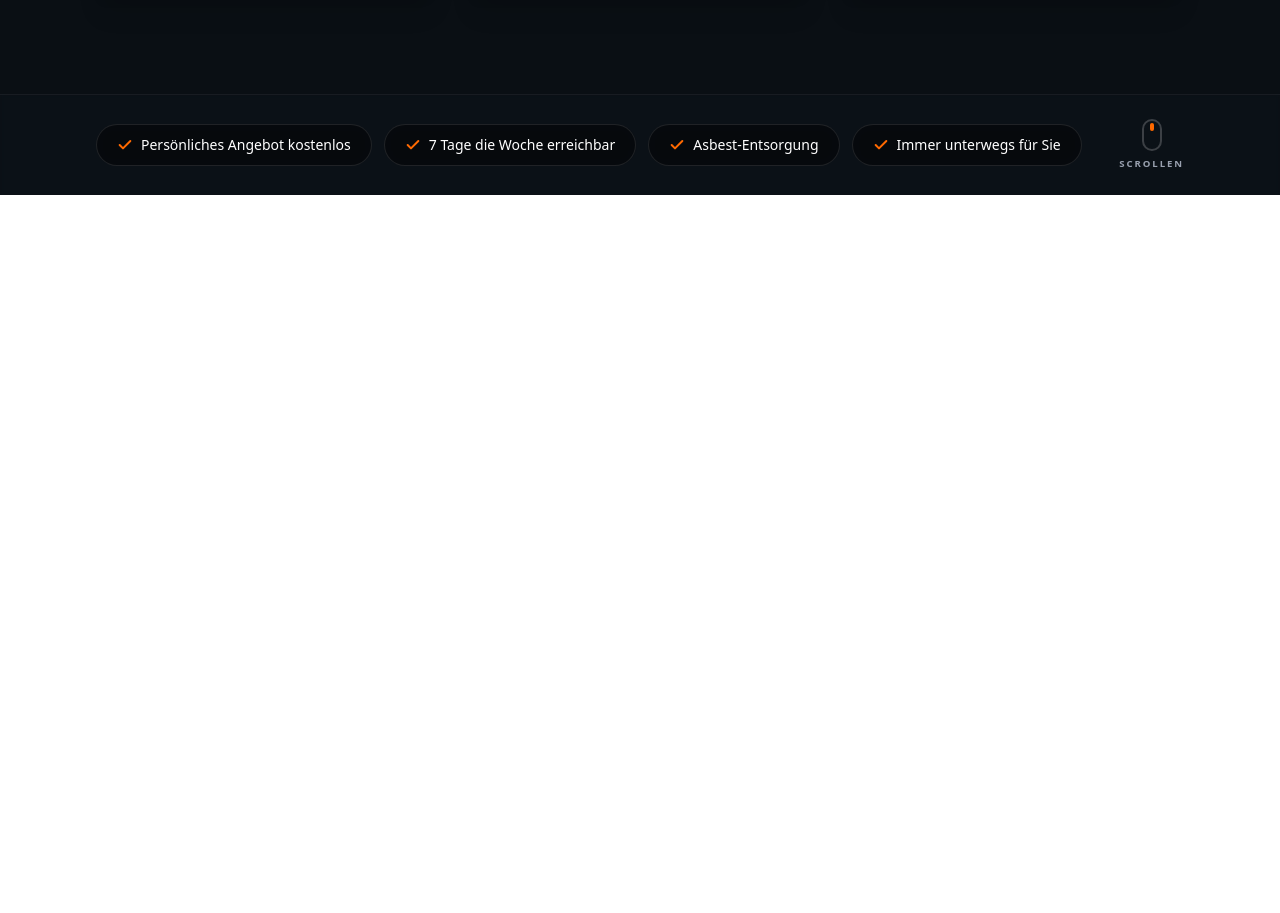
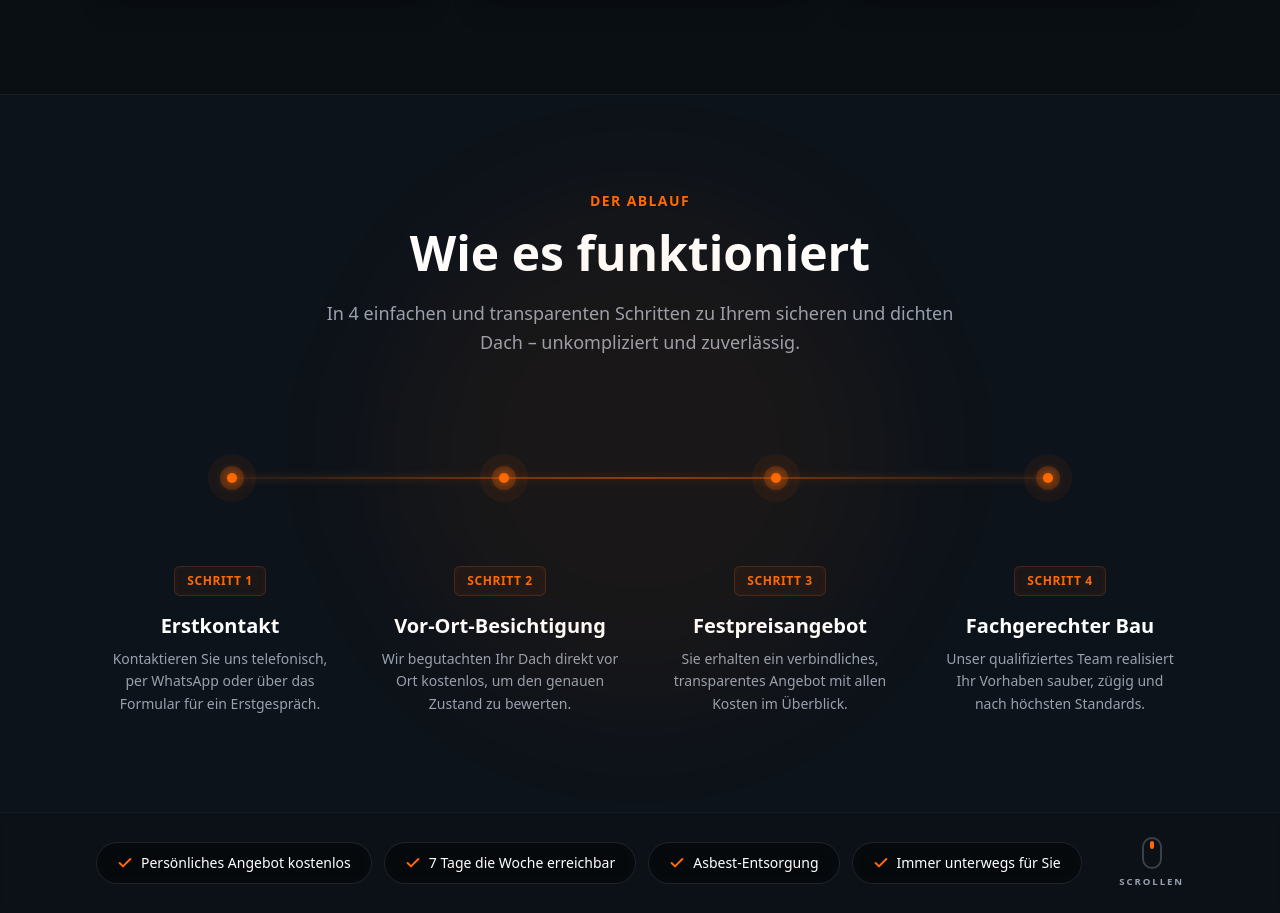
Before and after one commit to Moatez-km/roofing-website, a React (Vite) app: page / in a window 1280 px wide. Shown: the part 3635-4548 px from the top of the page. Before the commit the page ends 3830 px from the top, so only its background shows below. Built offline with nearby package versions, Linux system fonts and the light colour scheme.

Commit message:
Add Ablauf section with custom orange glowing timeline workflow

```diff
--- a/src/App.tsx
+++ b/src/App.tsx
@@ -94,7 +94,7 @@ export default function App() {
             <a href="#leistungen" className="text-gray-300 hover:text-white transition-colors">
               LEISTUNGEN
             </a>
-            <a href="#" className="text-gray-300 hover:text-white transition-colors">
+            <a href="#ablauf" className="text-gray-300 hover:text-white transition-colors">
               ABLAUF
             </a>
             <a href="#" className="text-gray-300 hover:text-white transition-colors">
@@ -484,6 +484,167 @@ export default function App() {
         </div>
       </section>
 
+      {/* Ablauf Section */}
+      <section id="ablauf" className="relative z-10 py-24 px-8 lg:px-24 bg-[#0d131a] border-t border-white/5 overflow-hidden">
+        {/* Background Subtle Gradient Glow */}
+        <div className="absolute top-1/2 left-1/2 -translate-x-1/2 -translate-y-1/2 w-[500px] h-[500px] bg-orange-500/5 rounded-full blur-3xl pointer-events-none"></div>
+
+        <div className="max-w-7xl mx-auto">
+          {/* Header */}
+          <div className="text-center mb-24">
+            <span className="text-orange-500 text-sm font-extrabold uppercase tracking-widest mb-3 block">
+              Der Ablauf
+            </span>
+            <h2 className="text-4xl md:text-5xl font-black text-white leading-tight mb-4">
+              Wie es funktioniert
+            </h2>
+            <p className="text-lg text-gray-400 max-w-2xl mx-auto leading-relaxed">
+              In 4 einfachen und transparenten Schritten zu Ihrem sicheren und dichten Dach – unkompliziert und zuverlässig.
+            </p>
+          </div>
+
+          {/* Desktop Timeline Flow */}
+          <div className="hidden md:block mb-16 relative">
+            {/* Connecting Glow Line */}
+            <div className="absolute top-1/2 left-[12.5%] right-[12.5%] h-[2px] -translate-y-1/2 bg-gradient-to-r from-orange-500/10 via-orange-500/50 to-orange-500/10 shadow-[0_0_8px_rgba(249,115,22,0.3)] z-0"></div>
+
+            {/* Glowing Dots */}
+            <div className="grid grid-cols-4 relative z-10">
+              {[1, 2, 3, 4].map((step) => (
+                <div key={step} className="flex justify-center">
+                  <div className="relative flex items-center justify-center w-12 h-12">
+                    {/* Ring outer glow */}
+                    <div className="absolute inset-0 rounded-full bg-orange-500/10 animate-ping duration-[2000ms] opacity-60"></div>
+                    <div className="absolute w-6 h-6 rounded-full bg-orange-500/20 flex items-center justify-center">
+                      {/* Core dot */}
+                      <div className="w-2.5 h-2.5 rounded-full bg-orange-500 shadow-[0_0_12px_#f97316]"></div>
+                    </div>
+                  </div>
+                </div>
+              ))}
+            </div>
+          </div>
+
+          {/* Steps Description Grid (Desktop) */}
+          <div className="hidden md:grid grid-cols-4 gap-8">
+            {/* Step 1 */}
+            <div className="text-center flex flex-col items-center">
+              <span className="border border-orange-500/20 bg-orange-500/5 text-orange-500 text-xs font-bold px-3 py-1.5 rounded-md inline-block mb-4 tracking-wider uppercase shadow-[inset_0_0_8px_rgba(249,115,22,0.05)]">
+                Schritt 1
+              </span>
+              <h3 className="text-xl font-bold text-white mb-2">Erstkontakt</h3>
+              <p className="text-gray-400 text-sm leading-relaxed max-w-[240px]">
+                Kontaktieren Sie uns telefonisch, per WhatsApp oder über das Formular für ein Erstgespräch.
+              </p>
+            </div>
+
+            {/* Step 2 */}
+            <div className="text-center flex flex-col items-center">
+              <span className="border border-orange-500/20 bg-orange-500/5 text-orange-500 text-xs font-bold px-3 py-1.5 rounded-md inline-block mb-4 tracking-wider uppercase shadow-[inset_0_0_8px_rgba(249,115,22,0.05)]">
+                Schritt 2
+              </span>
+              <h3 className="text-xl font-bold text-white mb-2">Vor-Ort-Besichtigung</h3>
+              <p className="text-gray-400 text-sm leading-relaxed max-w-[240px]">
+                Wir begutachten Ihr Dach direkt vor Ort kostenlos, um den genauen Zustand zu bewerten.
+              </p>
+            </div>
+
+            {/* Step 3 */}
+            <div className="text-center flex flex-col items-center">
+              <span className="border border-orange-500/20 bg-orange-500/5 text-orange-500 text-xs font-bold px-3 py-1.5 rounded-md inline-block mb-4 tracking-wider uppercase shadow-[inset_0_0_8px_rgba(249,115,22,0.05)]">
+                Schritt 3
+              </span>
+              <h3 className="text-xl font-bold text-white mb-2">Festpreisangebot</h3>
+              <p className="text-gray-400 text-sm leading-relaxed max-w-[240px]">
+                Sie erhalten ein verbindliches, transparentes Angebot mit allen Kosten im Überblick.
+              </p>
+            </div>
+
+            {/* Step 4 */}
+            <div className="text-center flex flex-col items-center">
+              <span className="border border-orange-500/20 bg-orange-500/5 text-orange-500 text-xs font-bold px-3 py-1.5 rounded-md inline-block mb-4 tracking-wider uppercase shadow-[inset_0_0_8px_rgba(249,115,22,0.05)]">
+                Schritt 4
+              </span>
+              <h3 className="text-xl font-bold text-white mb-2">Fachgerechter Bau</h3>
+              <p className="text-gray-400 text-sm leading-relaxed max-w-[240px]">
+                Unser qualifiziertes Team realisiert Ihr Vorhaben sauber, zügig und nach höchsten Standards.
+              </p>
+            </div>
+          </div>
+
+          {/* Mobile Vertical Timeline */}
+          <div className="md:hidden relative pl-8 border-l border-orange-500/20 ml-4 space-y-12">
+            {/* Step 1 */}
+            <div className="relative">
+              {/* Dot */}
+              <div className="absolute -left-[41px] top-1.5 flex items-center justify-center w-6 h-6 bg-[#0d131a]">
+                <div className="w-2.5 h-2.5 rounded-full bg-orange-500 shadow-[0_0_12px_#f97316]"></div>
+              </div>
+              <div>
+                <span className="border border-orange-500/20 bg-orange-500/5 text-orange-500 text-[0.7rem] font-bold px-2.5 py-1.5 rounded-md inline-block mb-3 tracking-wider uppercase shadow-[inset_0_0_8px_rgba(249,115,22,0.05)]">
+                  Schritt 1
+                </span>
+                <h3 className="text-lg font-bold text-white mb-1.5">Erstkontakt</h3>
+                <p className="text-gray-400 text-sm leading-relaxed">
+                  Kontaktieren Sie uns telefonisch, per WhatsApp oder über das Formular für ein Erstgespräch.
+                </p>
+              </div>
+            </div>
+
+            {/* Step 2 */}
+            <div className="relative">
+              {/* Dot */}
+              <div className="absolute -left-[41px] top-1.5 flex items-center justify-center w-6 h-6 bg-[#0d131a]">
+                <div className="w-2.5 h-2.5 rounded-full bg-orange-500 shadow-[0_0_12px_#f97316]"></div>
+              </div>
+              <div>
+                <span className="border border-orange-500/20 bg-orange-500/5 text-orange-500 text-[0.7rem] font-bold px-2.5 py-1.5 rounded-md inline-block mb-3 tracking-wider uppercase shadow-[inset_0_0_8px_rgba(249,115,22,0.05)]">
+                  Schritt 2
+                </span>
+                <h3 className="text-lg font-bold text-white mb-1.5">Vor-Ort-Besichtigung</h3>
+                <p className="text-gray-400 text-sm leading-relaxed">
+                  Wir begutachten Ihr Dach direkt vor Ort kostenlos, um den genauen Zustand zu bewerten.
+                </p>
+              </div>
+            </div>
+
+            {/* Step 3 */}
+            <div className="relative">
+              {/* Dot */}
+              <div className="absolute -left-[41px] top-1.5 flex items-center justify-center w-6 h-6 bg-[#0d131a]">
+                <div className="w-2.5 h-2.5 rounded-full bg-orange-500 shadow-[0_0_12px_#f97316]"></div>
+              </div>
+              <div>
+                <span className="border border-orange-500/20 bg-orange-500/5 text-orange-500 text-[0.7rem] font-bold px-2.5 py-1.5 rounded-md inline-block mb-3 tracking-wider uppercase shadow-[inset_0_0_8px_rgba(249,115,22,0.05)]">
+                  Schritt 3
+                </span>
+                <h3 className="text-lg font-bold text-white mb-1.5">Festpreisangebot</h3>
+                <p className="text-gray-400 text-sm leading-relaxed">
+                  Sie erhalten ein verbindliches, transparentes Angebot mit allen Kosten im Überblick.
+                </p>
+              </div>
+            </div>
+
+            {/* Step 4 */}
+            <div className="relative">
+              {/* Dot */}
+              <div className="absolute -left-[41px] top-1.5 flex items-center justify-center w-6 h-6 bg-[#0d131a]">
+                <div className="w-2.5 h-2.5 rounded-full bg-orange-500 shadow-[0_0_12px_#f97316]"></div>
+              </div>
+              <div>
+                <span className="border border-orange-500/20 bg-orange-500/5 text-orange-500 text-[0.7rem] font-bold px-2.5 py-1.5 rounded-md inline-block mb-3 tracking-wider uppercase shadow-[inset_0_0_8px_rgba(249,115,22,0.05)]">
+                  Schritt 4
+                </span>
+                <h3 className="text-lg font-bold text-white mb-1.5">Fachgerechter Bau</h3>
+                <p className="text-gray-400 text-sm leading-relaxed">
+                  Unser qualifiziertes Team realisiert Ihr Vorhaben sauber, zügig und nach höchsten Standards.
+                </p>
+              </div>
+            </div>
+          </div>
+        </div>
+      </section>
+
       {/* Bottom Features Banner */}
       <footer className="relative z-10 w-full px-8 lg:px-24 py-6 mt-auto border-t border-white/5 bg-black/10 backdrop-blur-[2px] flex flex-col lg:flex-row items-start lg:items-center justify-between gap-6">
         <div className="flex flex-wrap gap-3 max-w-5xl">
```
